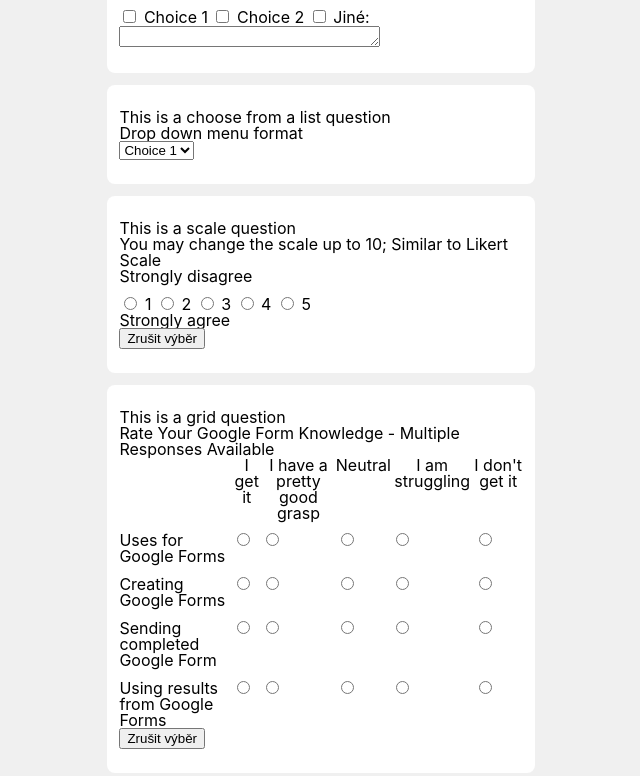
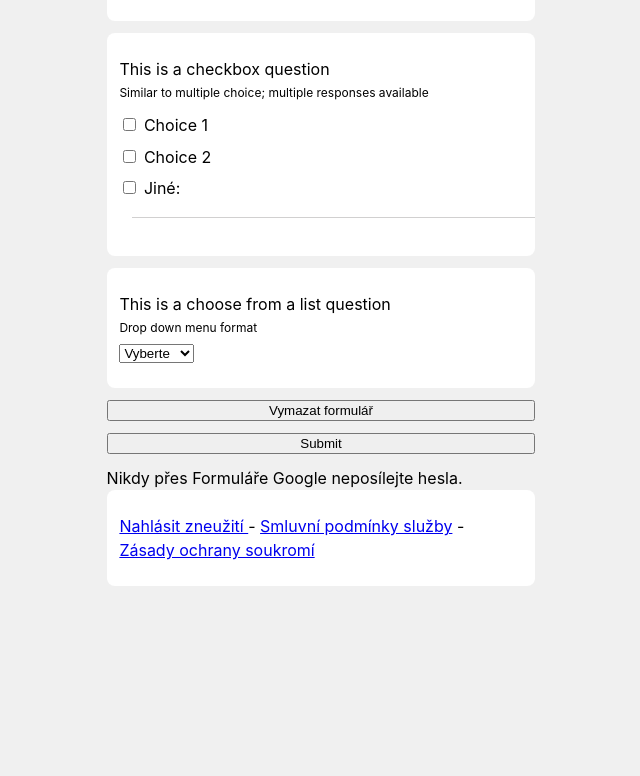
Before and after one commit to tomas-horak/HTML, a plain HTML site: page index.html in a window 1280 px wide. Shown: the part 691-1467 px from the top of the page, without its empty margins (319-959 px from the left). After the commit the page ends 1277 px from the top, so only its background shows below. Drawn offline with Linux system fonts and the light colour scheme.

Commit message:
some changes

```diff
--- a/index.html
+++ b/index.html
@@ -48,25 +48,33 @@
        <input type="radio" name="Choice2" value="Choice2">
        <label for="Choice2">Choice 2</label>
         </div>
-       <div>
+       <div id="match-center">
        <input type="radio" name="Choice1" value="Choice1">
-       <label for="Choice1">Jiné: <textarea name="Choice3" id="Choice3" cols="30" rows="1" id="text-area"></textarea></label>
+       <label for="Choice1">Jiné:<textarea name="Choice3" id="Choice3" cols="60" rows="1" id="text-area"></textarea></label>
         </div>
 
 
     </label>
-    <button type="reset">Zrušit výběr</button>
+    <button type="reset" id="reset">Zrušit výběr</button>
 
 </section>
 <section id="checkbox">
     <h1>This is a checkbox question</h1>
     <h2>Similar to multiple choice; multiple responses available</h2>
+    <div id="radio-buttons">
+    <div>
     <input type="checkbox" name="Choice_1">
     <label for="Choice_1">Choice 1</label>
+    </div>
+    <div>
     <input type="checkbox" name="Choice_2">
     <label for="Choice_2">Choice 2</label>
+</div>
+<div>
     <input type="checkbox" name="Choice_3">
-    <label for="Choice_3">Jiné:<textarea name="Choice_3" id="Choice_3" cols="30" rows="1"></textarea></label>
+    <label for="Choice_3">Jiné:<textarea name="Choice_3" id="Choice3" cols="60" rows="1"></textarea></label>
+</div>
+</div>
 </section>
 
 <section id="dropdown">
@@ -74,81 +82,14 @@
     <h2>Drop down menu format</h2>
 <label for="dropdown"></label>
 <select name="dropdown" id="select">
+    <option disabled selected hidden>Vyberte</option>
     <option>Choice 1</option>
     <option>Choice 2</option>
     <option>Choice 3</option>
 </select>
 </section>
 
-<section id="scale">
-    <h1>This is a scale question</h1>
-    <h2>You may change the scale up to 10; Similar to Likert Scale</h2>
-    <label for="scale">
-    <p>Strongly disagree</p>
-    <input type="radio" name="" value="Choice1">
-    <label for="Choice1">1</label>
-    <input type="radio" name="" value="Choice2">
-    <label for="Choice2">2</label>
-    <input type="radio" name="" value="Choice3">
-    <label for="Choice3">3</label>
-    <input type="radio" name="" value="Choice4">
-    <label for="Choice4">4</label>
-    <input type="radio" name="" value="Choice5">
-    <label for="Choice3">5</label>
-    <p>Strongly agree</p>
-    <button type="reset">Zrušit výběr</button>
- </label>
-</section>
 
-<section id="grid-question">
-<h1>This is a grid question</h1>
-<h2>Rate Your Google Form Knowledge - Multiple Responses Available</h2>
-<table>
-    <tr>
-        <th></th>
-        <th>I get it</th>
-        <th>I have a pretty good grasp</th>
-        <th>Neutral</th>
-        <th>I am struggling</th>
-        <th>I don't get it</th>
-    </tr>
-    <tr>
-        <td>Uses for Google Forms</td>
-        <td><input type="radio"></td>
-        <td><input type="radio"></td>
-        <td><input type="radio"></td>
-        <td><input type="radio"></td>
-        <td><input type="radio"></td>
-    </tr>
-    <tr>
-        <td>Creating Google Forms</td>
-        <td><input type="radio"></td>
-        <td><input type="radio"></td>
-        <td><input type="radio"></td>
-        <td><input type="radio"></td>
-        <td><input type="radio"></td>
-    </tr>
-    <tr>
-        <td>Sending completed Google Form</td>
-        <td><input type="radio"></td>
-        <td><input type="radio"></td>
-        <td><input type="radio"></td>
-        <td><input type="radio"></td>
-        <td><input type="radio"></td>
-    </tr>
-    <tr>
-        <td>Using results from Google Forms</td>
-        <td><input type="radio"></td>
-        <td><input type="radio"></td>
-        <td><input type="radio"></td>
-        <td><input type="radio"></td>
-        <td><input type="radio"></td>
-    </tr>
-
-
-</table>
-<button type="reset">Zrušit výběr</button>
-</section>
 
 
 
--- a/styles.css
+++ b/styles.css
@@ -1,3 +1,11 @@
+h1{
+ font-size: 2vh;
+}
+h2{
+    font-size: 1.5vh;
+}
+
+
 body {
     display: flex;
     justify-content: center;
@@ -12,6 +20,7 @@ body {
     max-width: 33.5vw;
     font-family: -apple-system, BlinkMacSystemFont, 'Segoe UI', Roboto, Oxygen, Ubuntu, Cantarell, 'Open Sans', 'Helvetica Neue', sans-serif;
     min-width: 400px;
+    line-height: 3vh;
 
 }
 /*obal dotazníků */
@@ -63,6 +72,23 @@ input {
 #radio-buttons{
     display: flex;
     flex-direction: column;
+    margin-bottom: 1vh;
 
 
 }
+#Choice3 {
+padding: 0px;
+margin: 0px;
+border-top: none;
+    border-left: none;
+    border-right: none;
+    border-color: rgb(209, 208, 208);
+max-width: 100%;
+resize: none;
+overflow: hidden;
+margin-left: 1vw;
+}
+
+#reset{
+    float: right;
+}
```
